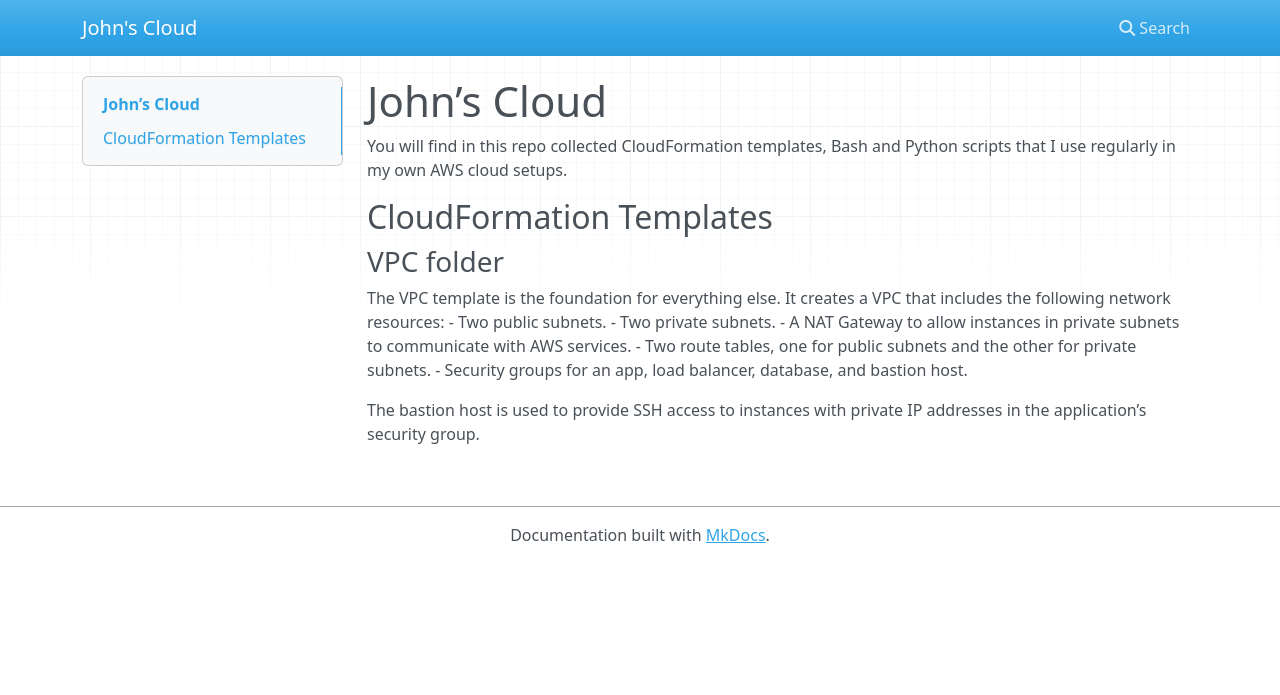
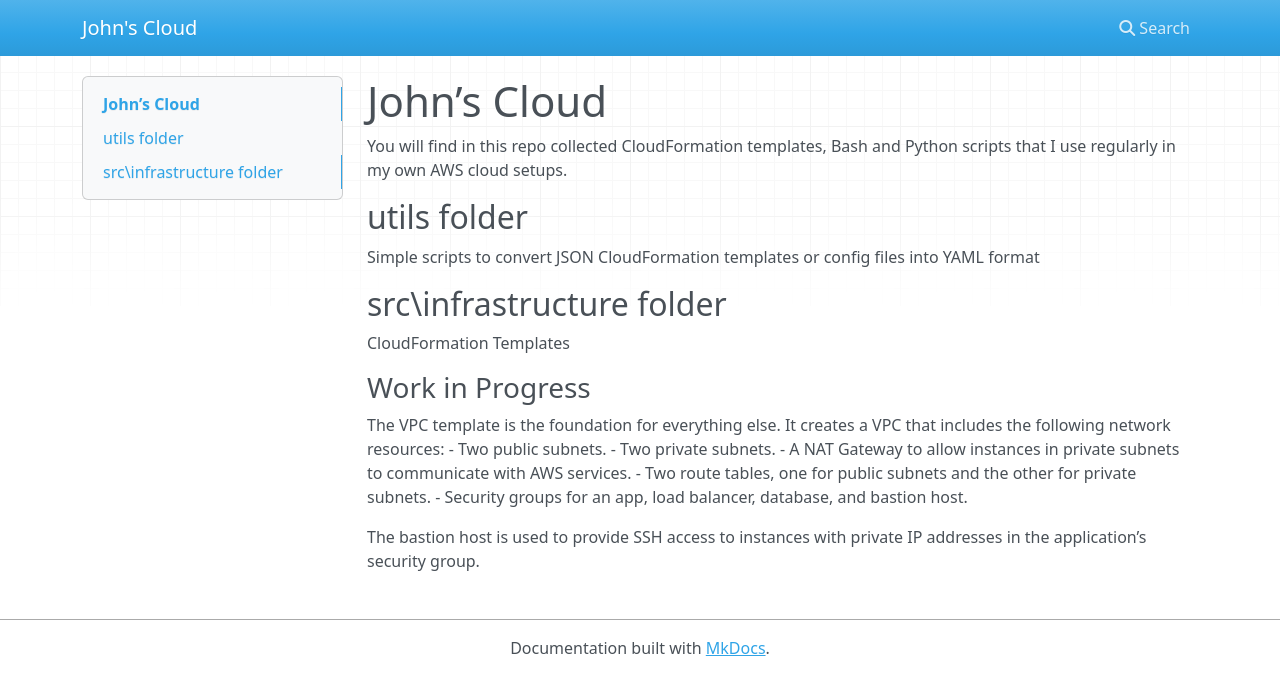
Before and after one commit to john-cd/johnscloud, an MkDocs documentation site: the page built from documentation/docs/index.md, in a window 1280 px wide. Shown: the top 695 px of the page. Built offline with MkDocs 1.6.1, drawn with Linux system fonts in a browser that asks for light colours; nearby versions of some CDN libraries; old or Windows-style settings are respelled for this version of MkDocs.

Commit message:
minor doc update

```diff
--- a/documentation/docs/index.md
+++ b/documentation/docs/index.md
@@ -2,13 +2,15 @@
 
 You will find in this repo collected CloudFormation templates, Bash and Python scripts that I use regularly in my own AWS cloud setups.
 
+## utils folder
 
+Simple scripts to convert JSON CloudFormation templates or config files into YAML format
 
+## src\infrastructure folder
 
+CloudFormation Templates
 
-## CloudFormation Templates
-
-### VPC folder
+### Work in Progress
 
 The VPC template is the foundation for everything else. It creates a VPC that includes
 the following network resources:
```
